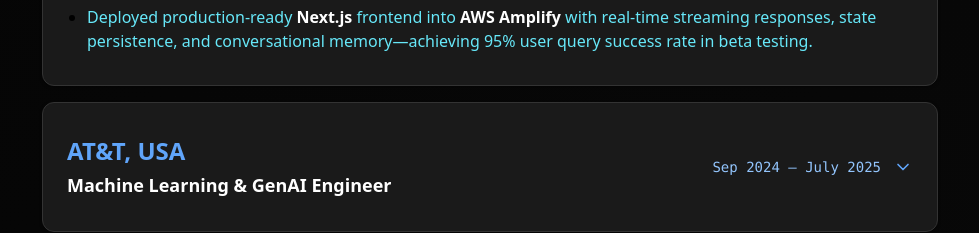
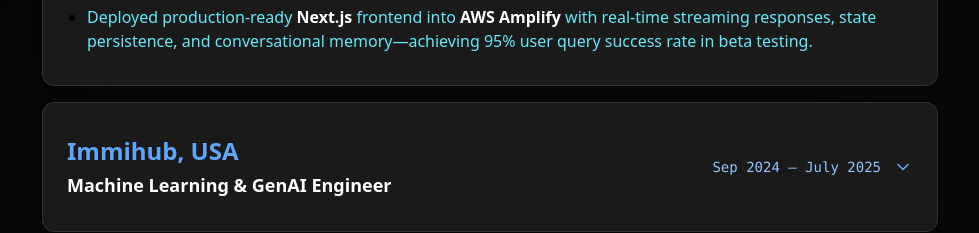
Before and after one commit to Koushik-Salammagari/koushik_portifolio, a React (Vite) app: page / in a window 1280 px wide. Shown: the part 3580-3813 px from the top of the page, without its empty margins (150-1129 px from the left). Built offline with nearby package versions, Linux system fonts and the light colour scheme.

Commit message:
feat: rename AT&T to Immihub in work experience

```diff
--- a/src/components/WorkExperience.tsx
+++ b/src/components/WorkExperience.tsx
@@ -90,7 +90,7 @@ const experiences = [
     ]
   },
   {
-    company: 'AT&T, USA',
+    company: 'Immihub, USA',
     role: 'Machine Learning & GenAI Engineer',
     dates: 'Sep 2024 – July 2025',
     highlights: [
```
